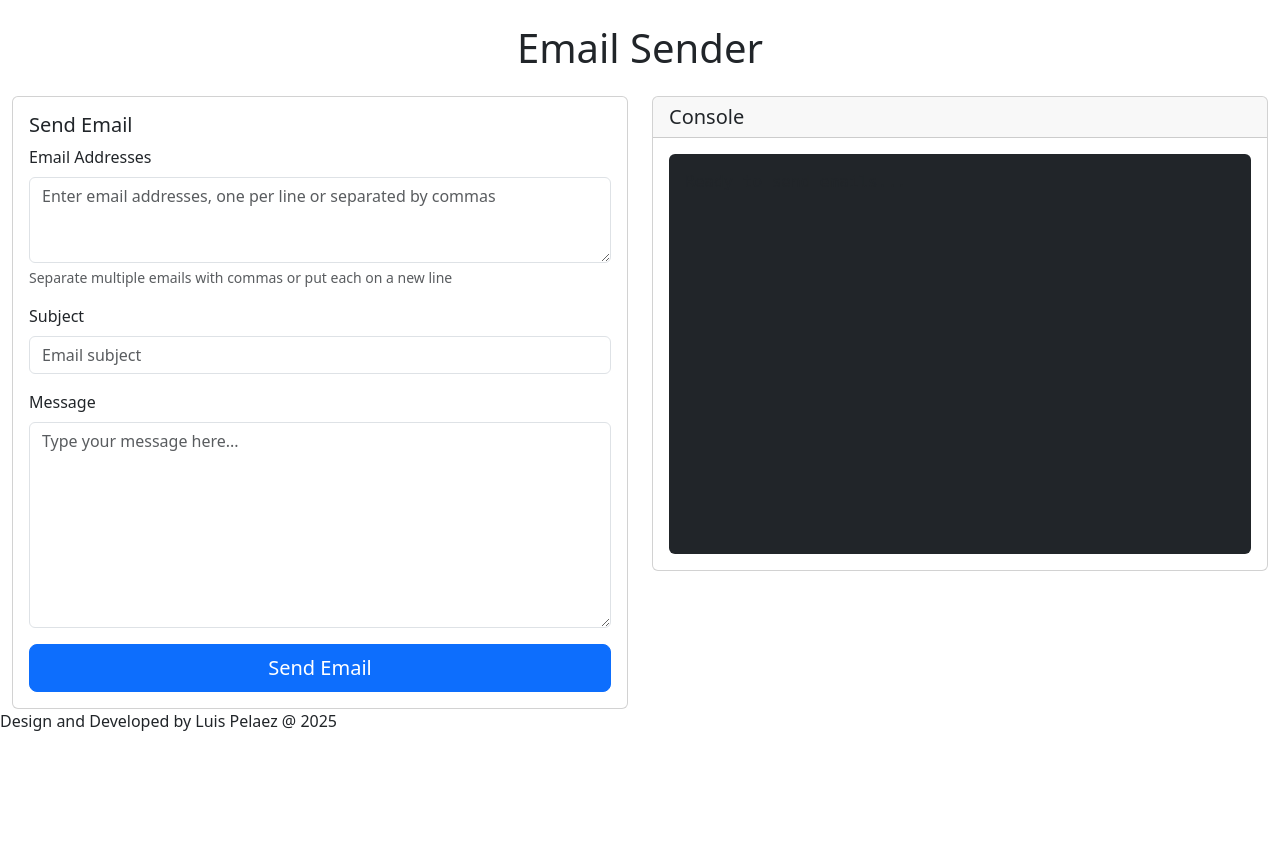
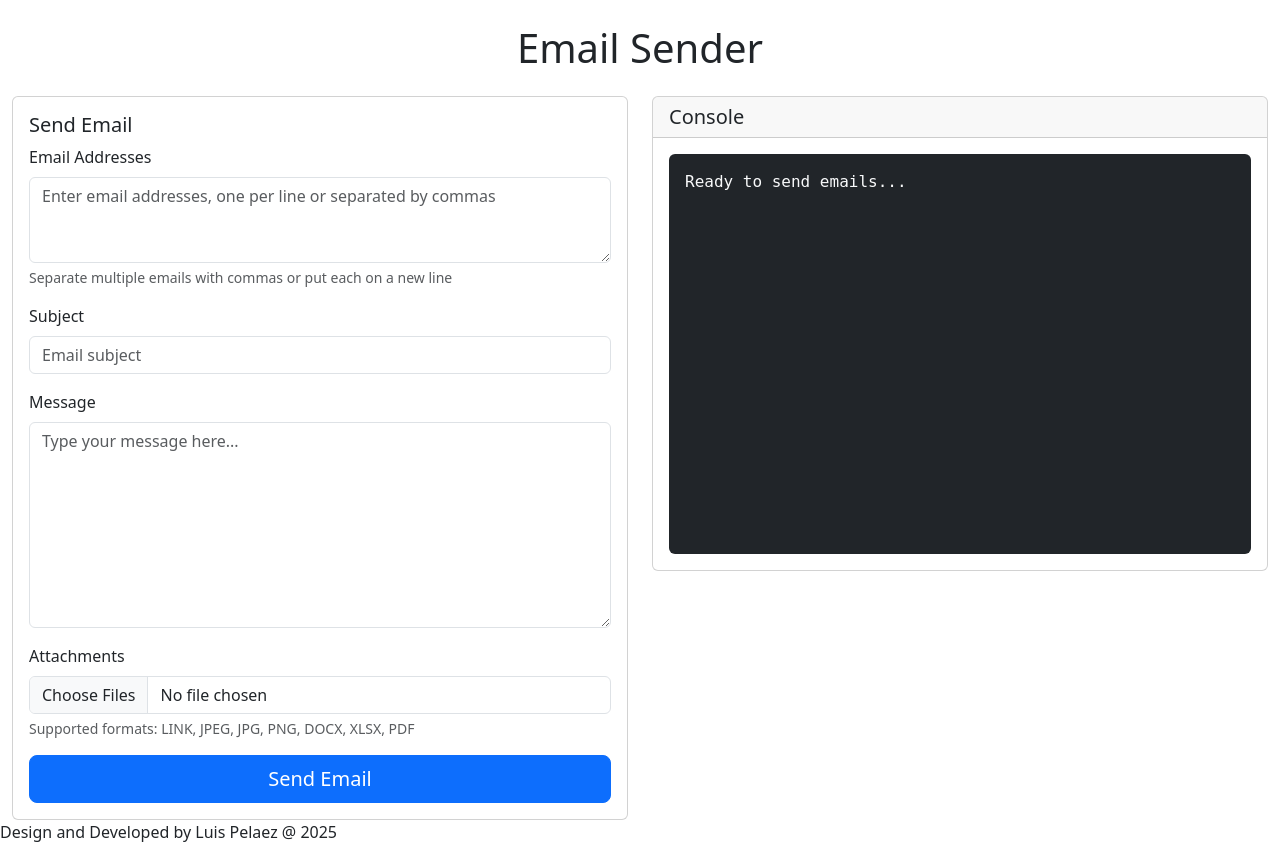
Before and after one commit to ruisu-iwnl/email-sender, a Flask app: page / in a window 1280 px wide. Before the commit the page ends 731 px from the top, so only its background shows below. Run offline with Flask 3, Linux system fonts and the light colour scheme.

Commit message:
file upload

```diff
--- a/app/routes.py
+++ b/app/routes.py
@@ -2,6 +2,7 @@ from flask import Blueprint, render_template, request, flash, redirect, url_for,
 from flask_mail import Message
 import os
 import re
+from werkzeug.utils import secure_filename
 
 
 bp = Blueprint('main', __name__)
@@ -18,6 +19,16 @@ def parse_emails(email_string):
     valid_emails = [email for email in emails if re.match(email_pattern, email)]
 
     return valid_emails
+
+def get_uploaded_files():
+    """Extract uploaded files from request"""
+    files = []
+    for key in request.files:
+        if key.startswith('attachment_'):
+            file = request.files[key]
+            if file and file.filename:
+                files.append(file)
+    return files
 
 
 @bp.route('/', methods=['GET', 'POST'])
@@ -61,7 +72,6 @@ def index():
                 except Exception as email_error:
                     failed_emails.append(f"{email}: {str(email_error)}")
 
-            # Show results
             if failed_emails:
                 flash(f'Partially successful: {success_count}/{len(email_list)} emails sent. Failed: {", ".join(failed_emails)}', 'warning')
             else:
@@ -77,10 +87,17 @@ def index():
 
 @bp.route('/send-emails', methods=['POST'])
 def send_emails():
-    data = request.get_json()
-    recipients = data.get('recipients', '')
-    subject = data.get('subject', '')
-    content = data.get('content', '')
+    if request.is_json:
+        data = request.get_json()
+        recipients = data.get('recipients', '')
+        subject = data.get('subject', '')
+        content = data.get('content', '')
+        attachments = []
+    else:
+        recipients = request.form.get('recipients', '')
+        subject = request.form.get('subject', '')
+        content = request.form.get('content', '')
+        attachments = get_uploaded_files()
 
     email_list = parse_emails(recipients)
     results = []
@@ -100,6 +117,16 @@ def send_emails():
                     body=content,
                     sender=current_app.config.get('MAIL_DEFAULT_SENDER')
                 )
+
+                for attachment in attachments:
+                    filename = secure_filename(attachment.filename)
+                    msg.attach(
+                        filename=filename,
+                        content_type=attachment.content_type,
+                        data=attachment.read()
+                    )
+                    attachment.seek(0)
+
                 mail.send(msg)
                 results.append({'email': email, 'status': 'success'})
             except Exception as email_error:
--- a/app/static/console.js
+++ b/app/static/console.js
@@ -5,7 +5,7 @@ class EmailConsole {
     }
 
     clear() {
-        this.consoleElement.innerHTML = '<div class="text-muted">Ready to send emails...</div>';
+        this.consoleElement.innerHTML = '<div class="text-light">Ready to send emails...</div>';
     }
 
     addMessage(message, type = 'info') {
@@ -17,7 +17,7 @@ class EmailConsole {
         if (type === 'error') colorClass = 'text-danger';
         if (type === 'warning') colorClass = 'text-warning';
 
-        messageDiv.innerHTML = `<span class="text-muted">[${timestamp}]</span> <span class="${colorClass}">${message}</span>`;
+        messageDiv.innerHTML = `<span class="text-light">[${timestamp}]</span> <span class="${colorClass}">${message}</span>`;
         this.consoleElement.appendChild(messageDiv);
 
         this.consoleElement.scrollTop = this.consoleElement.scrollHeight;
@@ -61,6 +61,192 @@ class EmailConsole {
 
 const emailConsole = new EmailConsole();
 
+class FileUploadManager {
+    constructor() {
+        this.uploadedFiles = [];
+        this.fileInput = document.getElementById('file-upload');
+        this.fileList = document.getElementById('file-list');
+        this.previewModal = new bootstrap.Modal(document.getElementById('filePreviewModal'));
+        this.currentPreviewFile = null;
+
+        this.init();
+    }
+
+    init() {
+        this.fileInput.addEventListener('change', (e) => this.handleFileSelect(e));
+        document.getElementById('remove-file-btn').addEventListener('click', () => this.removeCurrentFile());
+    }
+
+    handleFileSelect(event) {
+        const files = Array.from(event.target.files);
+
+        files.forEach(file => {
+            if (this.validateFile(file)) {
+                this.uploadedFiles.push(file);
+                this.displayFile(file);
+            }
+        });
+
+        event.target.value = '';
+    }
+
+    validateFile(file) {
+        const allowedTypes = [
+            'image/jpeg', 'image/jpg', 'image/png',
+            'application/vnd.openxmlformats-officedocument.wordprocessingml.document',
+            'application/vnd.openxmlformats-officedocument.spreadsheetml.sheet',
+            'application/pdf',
+            'text/plain'
+        ];
+
+        const allowedExtensions = ['.link', '.jpeg', '.jpg', '.png', '.docx', '.xlsx', '.pdf'];
+        const fileExtension = '.' + file.name.split('.').pop().toLowerCase();
+
+        if (!allowedExtensions.includes(fileExtension)) {
+            alert(`File type ${fileExtension} is not supported.`);
+            return false;
+        }
+
+        if (file.size > 10 * 1024 * 1024) {
+            alert('File size must be less than 10MB.');
+            return false;
+        }
+
+        return true;
+    }
+
+    displayFile(file) {
+        const fileItem = document.createElement('div');
+        fileItem.className = 'file-item d-flex justify-content-between align-items-center p-2 border rounded mb-2';
+        fileItem.dataset.fileName = file.name;
+
+        const fileInfo = document.createElement('div');
+        fileInfo.className = 'd-flex align-items-center';
+
+        const icon = this.getFileIcon(file);
+        const fileDetails = document.createElement('div');
+        fileDetails.innerHTML = `
+            <div class="fw-bold">${file.name}</div>
+            <small class="text-muted">${this.formatFileSize(file.size)}</small>
+        `;
+
+        fileInfo.appendChild(icon);
+        fileInfo.appendChild(fileDetails);
+
+        const actions = document.createElement('div');
+
+        const previewBtn = document.createElement('button');
+        previewBtn.type = 'button';
+        previewBtn.className = 'btn btn-sm btn-outline-primary me-2';
+        previewBtn.textContent = 'Preview';
+        previewBtn.addEventListener('click', (e) => {
+            e.preventDefault();
+            e.stopPropagation();
+            this.previewFile(file.name);
+        });
+
+        const removeBtn = document.createElement('button');
+        removeBtn.type = 'button';
+        removeBtn.className = 'btn btn-sm btn-outline-danger';
+        removeBtn.textContent = 'Remove';
+        removeBtn.addEventListener('click', (e) => {
+            e.preventDefault();
+            e.stopPropagation();
+            this.removeFile(file.name);
+        });
+
+        actions.appendChild(previewBtn);
+        actions.appendChild(removeBtn);
+
+        fileItem.appendChild(fileInfo);
+        fileItem.appendChild(actions);
+
+        this.fileList.appendChild(fileItem);
+    }
+
+    getFileIcon(file) {
+        const icon = document.createElement('i');
+        icon.className = 'me-2';
+
+        if (file.type.startsWith('image/')) {
+            icon.className += 'bi bi-image text-primary';
+        } else if (file.type.includes('pdf')) {
+            icon.className += 'bi bi-file-earmark-pdf text-danger';
+        } else if (file.type.includes('word') || file.name.endsWith('.docx')) {
+            icon.className += 'bi bi-file-earmark-word text-primary';
+        } else if (file.type.includes('sheet') || file.name.endsWith('.xlsx')) {
+            icon.className += 'bi bi-file-earmark-excel text-success';
+        } else {
+            icon.className += 'bi bi-file-earmark text-secondary';
+        }
+
+        return icon;
+    }
+
+    formatFileSize(bytes) {
+        if (bytes === 0) return '0 Bytes';
+        const k = 1024;
+        const sizes = ['Bytes', 'KB', 'MB', 'GB'];
+        const i = Math.floor(Math.log(bytes) / Math.log(k));
+        return parseFloat((bytes / Math.pow(k, i)).toFixed(2)) + ' ' + sizes[i];
+    }
+
+    previewFile(fileName) {
+        const file = this.uploadedFiles.find(f => f.name === fileName);
+        if (!file) return;
+
+        this.currentPreviewFile = file;
+        const previewContent = document.getElementById('file-preview-content');
+
+        if (file.type.startsWith('image/')) {
+            const reader = new FileReader();
+            reader.onload = (e) => {
+                previewContent.innerHTML = `
+                    <div class="text-center">
+                        <img src="${e.target.result}" class="img-fluid" alt="${file.name}">
+                        <p class="mt-2"><strong>${file.name}</strong></p>
+                        <p class="text-muted">${this.formatFileSize(file.size)}</p>
+                    </div>
+                `;
+            };
+            reader.readAsDataURL(file);
+        } else {
+            previewContent.innerHTML = `
+                <div class="text-center">
+                    <i class="bi bi-file-earmark text-muted mb-3" style="font-size: 5rem;"></i>
+                    <h5>${file.name}</h5>
+                    <p class="text-muted">${this.formatFileSize(file.size)}</p>
+                    <p class="text-muted">Preview not available for this file type</p>
+                </div>
+            `;
+        }
+
+        this.previewModal.show();
+    }
+
+    removeFile(fileName) {
+        this.uploadedFiles = this.uploadedFiles.filter(f => f.name !== fileName);
+
+        const fileItem = this.fileList.querySelector(`[data-file-name="${fileName}"]`);
+        if (fileItem) {
+            fileItem.remove();
+        }
+    }
+
+    removeCurrentFile() {
+        if (this.currentPreviewFile) {
+            this.removeFile(this.currentPreviewFile.name);
+            this.previewModal.hide();
+        }
+    }
+
+    getFiles() {
+        return this.uploadedFiles;
+    }
+}
+
+const fileManager = new FileUploadManager();
+
 document.addEventListener('DOMContentLoaded', function() {
     const form = document.querySelector('form');
 
@@ -81,16 +267,19 @@ document.addEventListener('DOMContentLoaded', function() {
         if (emails > 0) {
             emailConsole.startSending(emails);
 
+            const formData = new FormData();
+            formData.append('recipients', recipients);
+            formData.append('subject', subject);
+            formData.append('content', content);
+
+            const files = fileManager.getFiles();
+            files.forEach((file, index) => {
+                formData.append(`attachment_${index}`, file);
+            });
+
             fetch('/send-emails', {
                 method: 'POST',
-                headers: {
-                    'Content-Type': 'application/json',
-                },
-                body: JSON.stringify({
-                    recipients: recipients,
-                    subject: subject,
-                    content: content
-                })
+                body: formData
             })
             .then(response => response.json())
             .then(data => {
--- a/app/templates/base.html
+++ b/app/templates/base.html
@@ -5,6 +5,7 @@
     <meta name="viewport" content="width=device-width, initial-scale=1" />
     <title>{% block title %}Email Sender{% endblock %}</title>
     <link href="https://cdn.jsdelivr.net/npm/bootstrap@5.3.0/dist/css/bootstrap.min.css" rel="stylesheet">
+    <link href="https://cdn.jsdelivr.net/npm/bootstrap-icons@1.10.0/font/bootstrap-icons.css" rel="stylesheet">
   </head>
   <body>
     <div class="container-fluid mt-4">
--- a/app/templates/index.html
+++ b/app/templates/index.html
@@ -25,6 +25,13 @@
             <textarea class="form-control" id="content" name="content" rows="8" placeholder="Type your message here..."></textarea>
           </div>
 
+          <div class="mb-3">
+            <label for="file-upload" class="form-label">Attachments</label>
+            <input type="file" class="form-control" id="file-upload" name="attachments" multiple accept=".link,.jpeg,.jpg,.png,.docx,.xlsx,.pdf">
+            <div class="form-text">Supported formats: LINK, JPEG, JPG, PNG, DOCX, XLSX, PDF</div>
+            <div id="file-list" class="mt-2"></div>
+          </div>
+
           <div class="d-grid">
             <button type="submit" class="btn btn-primary btn-lg">Send Email</button>
           </div>
@@ -40,10 +47,28 @@
       </div>
       <div class="card-body">
         <div id="console-output" class="bg-dark text-light p-3 rounded" style="height: 400px; overflow-y: auto; font-family: monospace;">
-          <div class="text-muted">Ready to send emails...</div>
+          <div class="text-light">Ready to send emails...</div>
         </div>
       </div>
     </div>
   </div>
 </div>
+
+<div class="modal fade" id="filePreviewModal" tabindex="-1" aria-labelledby="filePreviewModalLabel" aria-hidden="true">
+  <div class="modal-dialog modal-lg">
+    <div class="modal-content">
+      <div class="modal-header">
+        <h5 class="modal-title" id="filePreviewModalLabel">File Preview</h5>
+        <button type="button" class="btn-close" data-bs-dismiss="modal" aria-label="Close"></button>
+      </div>
+      <div class="modal-body">
+        <div id="file-preview-content"></div>
+      </div>
+      <div class="modal-footer">
+        <button type="button" class="btn btn-secondary" data-bs-dismiss="modal">Close</button>
+        <button type="button" class="btn btn-danger" id="remove-file-btn">Remove File</button>
+      </div>
+    </div>
+  </div>
+</div>
 {% endblock %}
```
